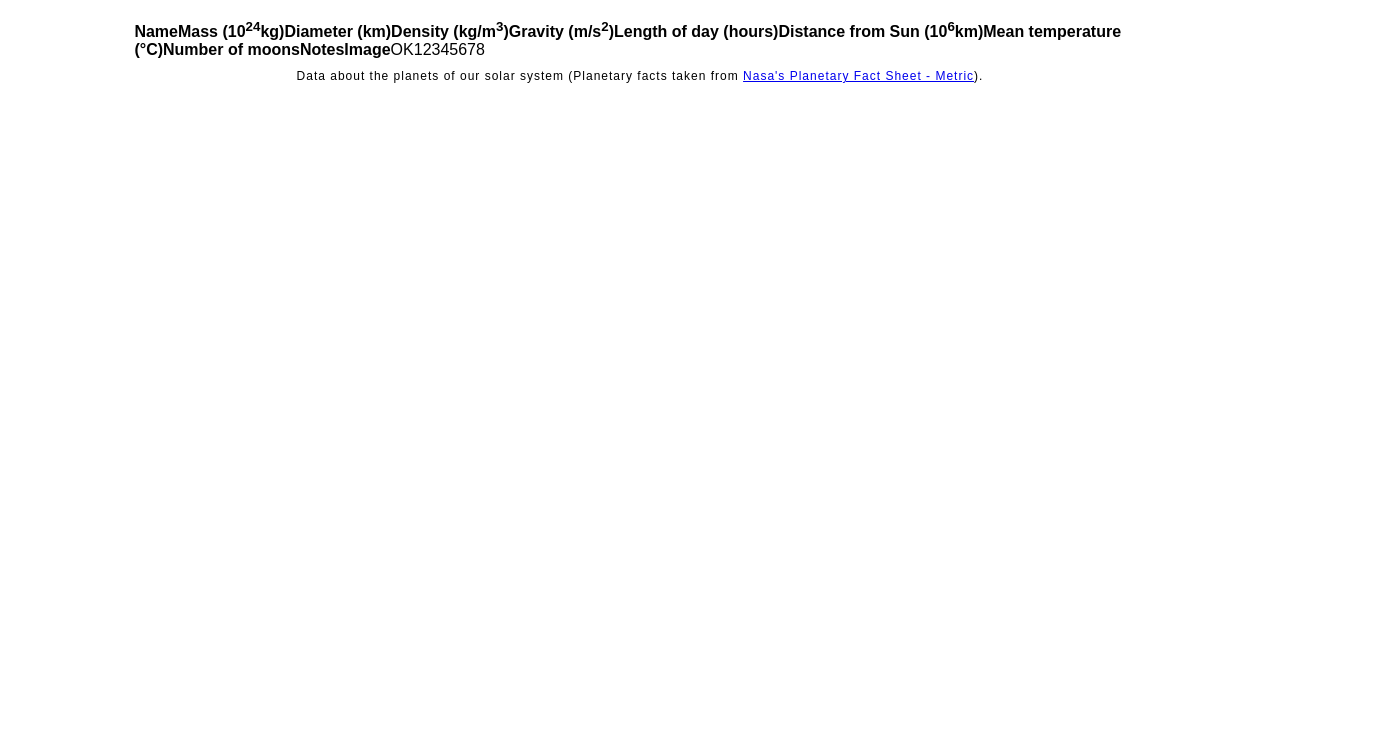
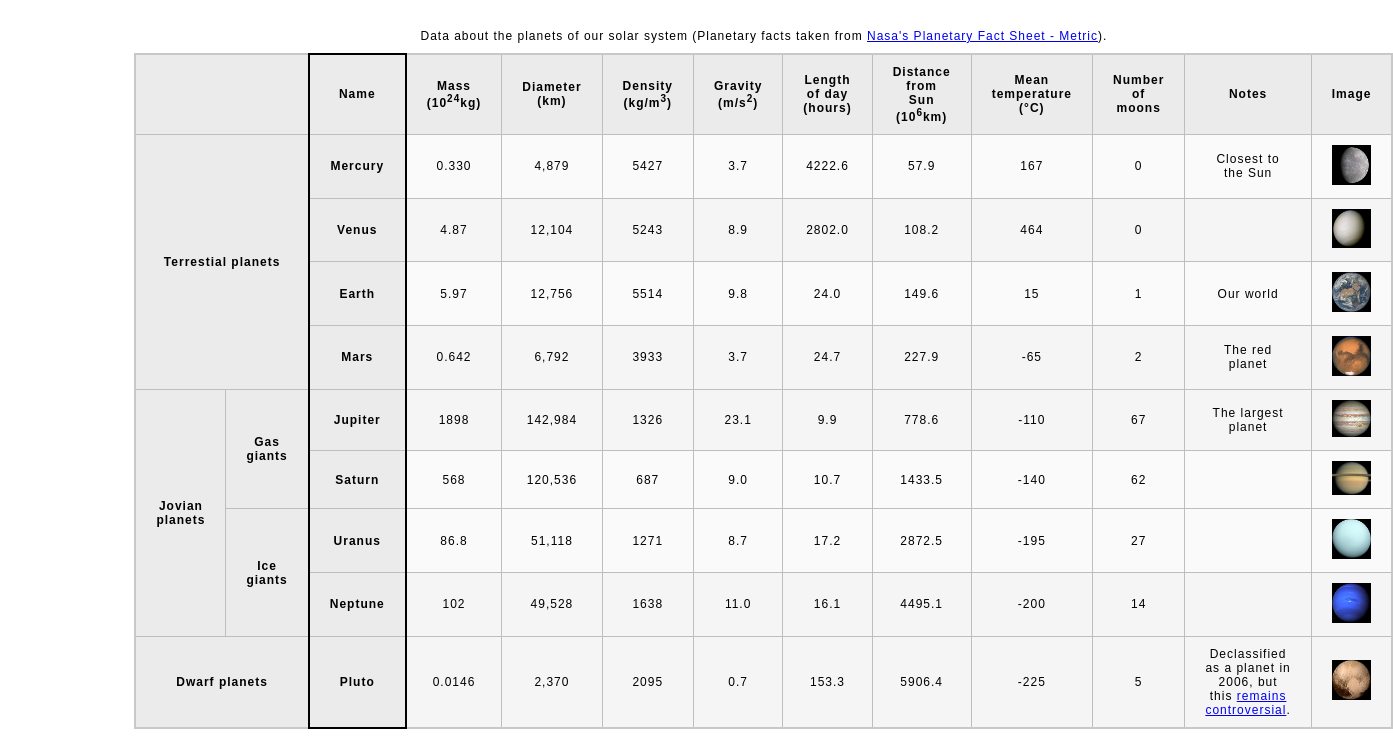
Before and after one commit to leeweny/leeweny.github.io, a plain HTML site: page planets-table/index.html in a window 1280 px wide. Shown: the part 61-800 px from the top of the page, 1393 px wide, since content can reach past the window. Drawn offline with Linux system fonts and the light colour scheme.

Commit message:
Added additional code.

```diff
--- a/planets-table/index.html
+++ b/planets-table/index.html
@@ -4,64 +4,8 @@
         <meta charset="utf-8">
         <meta name="viewport" content="width=device-width, initial-scale=1.0">
         <meta name="author" content="Alex Lee">
-        <!-- <link href="css/style.css" rel="stylesheet" type="text/css"> -->
-        <style>
-        html {
-            font-family: sans-serif;
-              font-size:16px;
-          }
+        <link href="css/style.css" rel="stylesheet" type="text/css">
 
-          header,
-          main {
-
-              margin:0 auto;
-              width:80%;
-          }
-
-          table {
-            border-collapse: collapse;
-            border: 2px solid rgb(200,200,200);
-            letter-spacing: 1px;
-            font-size: 0.75rem;
-              width:100%;
-              max-width:1920px;
-          }
-
-          td, th {
-            border: 1px solid rgb(190,190,190);
-            padding: .625rem 1.25rem;
-          }
-
-          th {
-            background-color: rgb(235,235,235);
-          }
-
-          td {
-            text-align: center;
-          }
-
-          tr:nth-child(even) td {
-            background-color: rgb(250,250,250);
-          }
-
-          tr:nth-child(odd) td {
-            background-color: rgb(245,245,245);
-          }
-
-          col:nth-child(2) {
-              border:2px solid #000;
-          }
-
-          caption {
-            padding: .625rem;
-          }
-
-          img {
-
-              width:100%; max-width:4.53125rem;
-
-          }
-        </style>
     </head>
     <body>
 
@@ -79,32 +23,178 @@
                 </caption>
                 <!-- The second child of the table element should be the colgroup element, which also contains several col elements, and helps define the purpose of the table colums. -->
                 <colgroup>
-                    <col><strong>Name</strong>
-                    <col><strong>Mass (10<sup>24</sup>kg)</strong>
-                    <col><strong>Diameter (km)</strong>
-                    <col><strong>Density (kg/m<sup>3</sup>)</strong>
-                    <col><strong>Gravity (m/s<sup>2</sup>)</strong>
-                    <col><strong>Length of day (hours)</strong>
-                    <col><strong>Distance from Sun (10<sup>6</sup>km)</strong>
-                    <col><strong>Mean temperature (°C)</strong>
-                    <col><strong>Number of moons</strong>
-                    <col><strong>Notes</strong>
-                    <col><strong>Image</strong>
+                    <thead><col span="1">
+                        <col style="border: 2px solid black">
+                    </thead>
                 </colgroup>
+
                 <!-- The table head element should be the third child of the table element; it will wrap the code and content to define a row of column headers. -->
                 <thead>
-                    <tr>OK</tr>
+                    <tr><th colspan="2">&emsp;</th>
+                        <th scope="col">Name</th>
+                        <th scope="col">Mass (10<sup>24</sup>kg)</th>
+                        <th scope="col">Diameter (km)</th>
+                        <th scope="col">Density (kg/m<sup>3</sup>)</th>
+                        <th scope="col">Gravity (m/s<sup>2</sup>)</th>
+                        <th scope="col">Length of day (hours)</th>
+                        <th scope="col">Distance from Sun (10<sup>6</sup>km)</th>
+                        <th scope="col">Mean temperature (°C)</th>
+                        <th scope="col">Number of moons</th>
+                        <th scope="col">Notes</th>
+                        <th scope="col">Image</th>
+                    </tr>
                 </thead>
+
                 <!-- The fourth child of the table element should be the table body element, which will contain the code and content to display rows of data. -->
                 <tbody>
-                        <tr>1</tr>
-                        <tr>2</tr>
-                        <tr>3</tr>
-                        <tr>4</tr>
-                        <tr>5</tr>
-                        <tr>6</tr>
-                        <tr>7</tr>
-                        <tr>8</tr>
+                    <tr><th colspan="2" rowspan="5">Terrestial planets</th>
+                    </tr>
+
+                    <tr>
+                        <th scope="row">Mercury</th>
+                        <td>0.330</td>
+                        <td>4,879</td>
+                        <td>5427</td>
+                        <td>3.7</td>
+                        <td>4222.6</td>
+                        <td>57.9</td>
+                        <td>167</td>
+                        <td>0</td>
+                        <td>Closest to the Sun</td>
+                        <td><img src="images/mercury.jpg"
+                                alt="Mercury">
+                        </td>
+                    </tr>
+                    <tr>
+                        <th scope="row">Venus</th>
+                        <td>4.87</td>
+                        <td>12,104</td>
+                        <td>5243</td>
+                        <td>8.9</td>
+                        <td>2802.0</td>
+                        <td>108.2</td>
+                        <td>464</td>
+                        <td>0</td>
+                        <td></td>
+                        <td><img src="images/venus.jpg"
+                            alt="Venus">
+                        </td>
+                    </tr>
+                    <tr>
+                        <th scope="row">Earth</th>
+                        <td>5.97</td>
+                        <td>12,756</td>
+                        <td>5514</td>
+                        <td>9.8</td>
+                        <td>24.0</td>
+                        <td>149.6</td>
+                        <td>15</td>
+                        <td>1</td>
+                        <td>Our world</td>
+                        <td><img src="images/earth.png"
+                                alt="Earth">
+                        </td>
+                    </tr>
+                    <tr>
+                        <th scope="row">Mars</th>
+                        <td>0.642</td>
+                        <td>6,792</td>
+                        <td>3933</td>
+                        <td>3.7</td>
+                        <td>24.7</td>
+                        <td>227.9</td>
+                        <td>-65</td>
+                        <td>2</td>
+                        <td>The red planet</td>
+                        <td><img src="images/mars.jpg"
+                            alt="Mars">
+                        </td>
+                    </tr>
+
+                    <tr><th rowspan="6" scope="rowgroup">Jovian planets</th>
+                            <th colspan="1" rowspan="3">Gas giants</th>
+                        <tr>
+                            <th scope="row">Jupiter</th>
+                            <td>1898</td>
+                            <td>142,984</td>
+                            <td>1326</td>
+                            <td>23.1</td>
+                            <td>9.9</td>
+                            <td>778.6</td>
+                            <td>-110</td>
+                            <td>67</td>
+                            <td>The largest planet</td>
+                            <td><img src="images/jupiter.jpg"
+                                    alt="Jupiter">
+                            </td>
+                        </tr>
+                    </tr>
+                        <tr>
+                            <th scope="row">Saturn</th>
+                            <td>568</td>
+                            <td>120,536</td>
+                            <td>687</td>
+                            <td>9.0</td>
+                            <td>10.7</td>
+                            <td>1433.5</td>
+                            <td>-140</td>
+                            <td>62</td>
+                            <td></td>
+                            <td><img src="images/saturn.jpg"
+                                    alt="Saturn">
+                            </td>
+                        </tr>
+
+                    <th colspan="1" rowspan="3">Ice giants</th>
+                        <tr>
+                            <th scope="row">Uranus</th>
+                            <td>86.8</td>
+                            <td>51,118</td>
+                            <td>1271</td>
+                            <td>8.7</td>
+                            <td>17.2</td>
+                            <td>2872.5</td>
+                            <td>-195</td>
+                            <td>27</td>
+                            <td></td>
+                            <td><img src="images/uranus.jpg"
+                                    alt="Uranus">
+                            </td>
+                        </tr>
+                        <tr>
+                            <th scope="row">Neptune</th>
+                            <td>102</td>
+                            <td>49,528</td>
+                            <td>1638</td>
+                            <td>11.0</td>
+                            <td>16.1</td>
+                            <td>4495.1</td>
+                            <td>-200</td>
+                            <td>14</td>
+                            <td></td>
+                            <td><img src="images/neptune.jpg"
+                                    alt="Neptune">
+                            </td>
+                        </tr>
+
+                    <tr><th colspan="2" rowspan="2">Dwarf planets</th>
+                    </tr>
+                    <tr>
+                        <th scope="row">Pluto</th>
+                        <td>0.0146</td>
+                        <td>2,370</td>
+                        <td>2095</td>
+                        <td>0.7</td>
+                        <td>153.3</td>
+                        <td>5906.4</td>
+                        <td>-225</td>
+                        <td>5</td>
+                        <td>Declassified as a planet in 2006, but this <a href="http://www.usatoday.com/story/tech/2014/10/02/pluto-planet-solar-system/16578959/">remains controversial</a>.
+                        </td>
+                        <td><img src="images/pluto.jpg"
+                            alt="Pluto">
+                        </td>
+                    </tr>
                 </tbody>
                 <!-- Please note that you do NOT need to add a table footer for this assignment. -->
             </table>
```
Also changed, not shown: class notes/index.html (+2 -0 lines).
